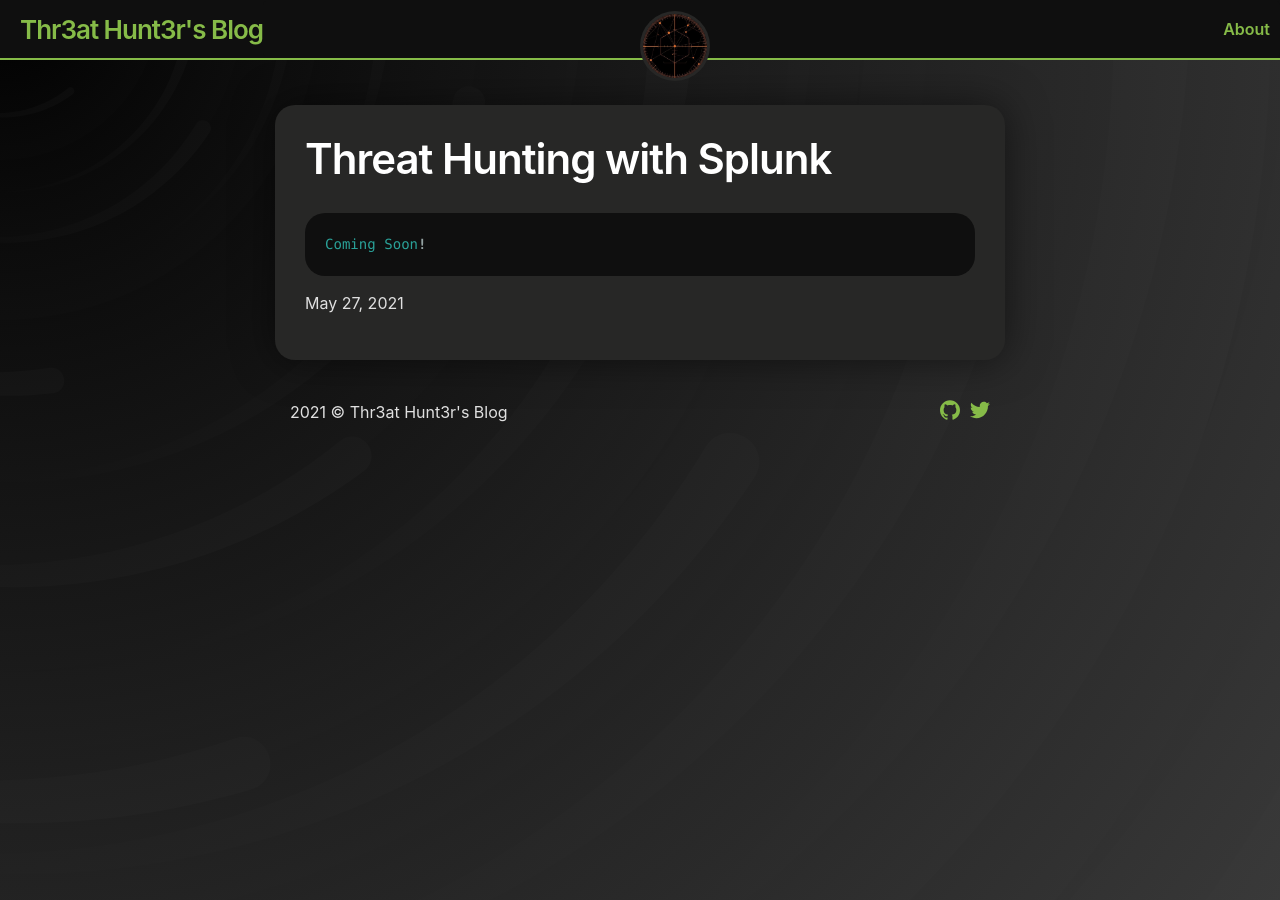
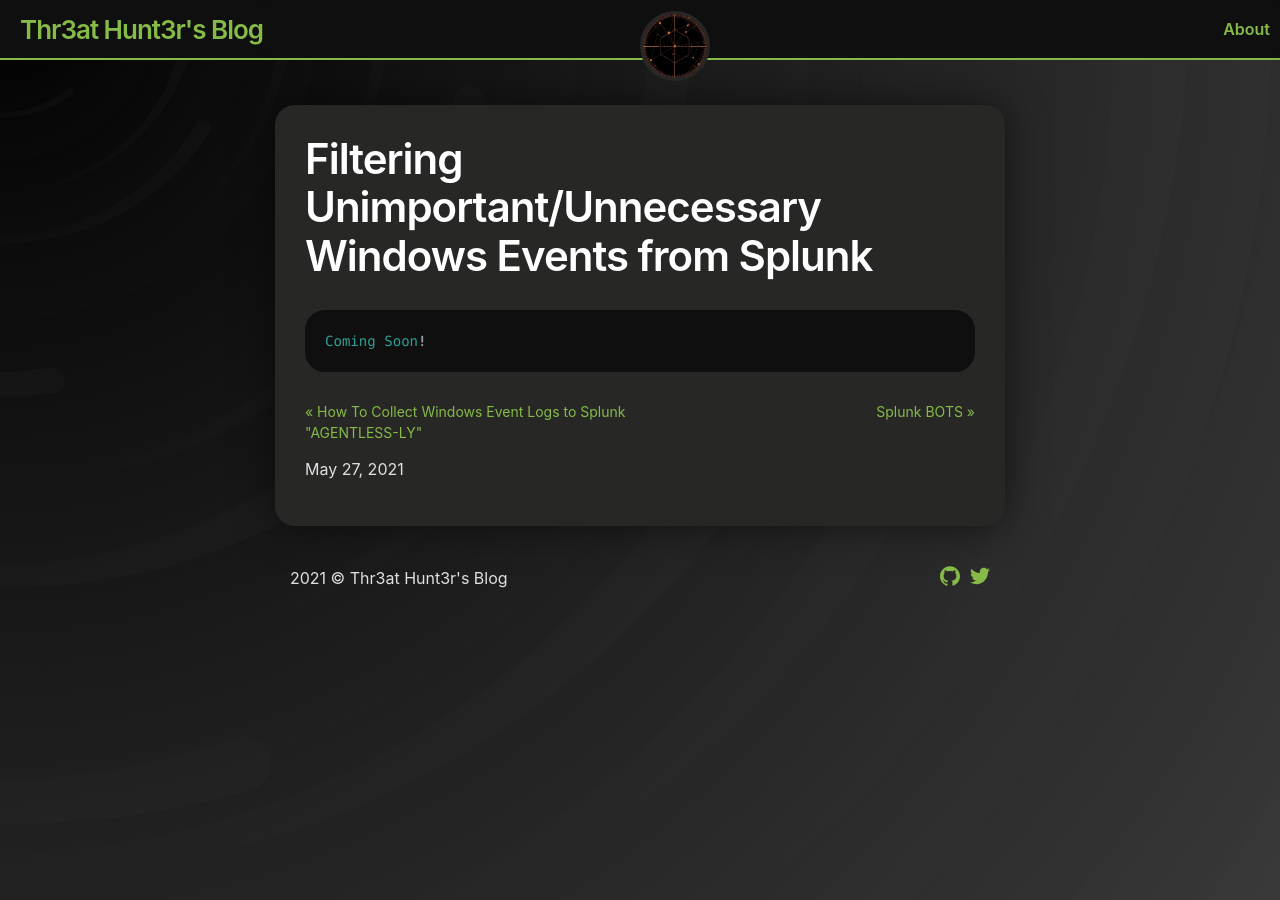
Before and after one commit to thr3athunt3r/thr3athunt3r.github.io, a Jekyll site: the page built from _posts/2021-05-28-splunk-2.markdown, in a window 1280 px wide. Built offline with Jekyll 4.4.1, drawn with Linux system fonts in a browser that asks for light colours.

Commit message:
update post

```diff
--- a/_layouts/post.html
+++ b/_layouts/post.html
@@ -9,6 +9,15 @@ layout: default
 
   <div class="post-content e-content" itemprop="articleBody">
     {{ content }}
+  </div>
+
+  <div class="PageNavigation">
+    {% if page.previous.url %}
+      <a class="prev" href="{{page.previous.url}}">&laquo; {{page.previous.title}}</a>
+    {% endif %}
+    {% if page.next.url %}
+      <a class="next" href="{{page.next.url}}">{{page.next.title}} &raquo;</a>
+    {% endif %}
   </div>
 
   <p class="post-meta">
--- a/_posts/2021-05-28-splunk-2.markdown
+++ b/_posts/2021-05-28-splunk-2.markdown
@@ -1,6 +1,6 @@
 ---
 layout: post
-title:  "Threat Hunting with Splunk"
+title:  "Filtering Unimportant/Unnecessary Windows Events from Splunk"
 date:   2021-05-28 02:00:00 +0800
 categories: splunk
 ---
--- a/_posts/2021-05-28-splunk-4.markdown
+++ b/_posts/2021-05-28-splunk-4.markdown
@@ -1,6 +1,6 @@
 ---
 layout: post
-title:  "Coming Soon"
+title:  "Threat Hunting with Splunk"
 date:   2021-05-28 04:00:00 +0800
 categories: splunk
 ---
--- a/_sass/_layout-post.scss
+++ b/_sass/_layout-post.scss
@@ -70,3 +70,21 @@ article, .comments, .box {
 .page-content {
     margin-top: 80px;
 }
+
+.PageNavigation {
+    font-size: 14px;
+    display: flex;
+    width: auto;
+    overflow: hidden;
+}
+
+.PageNavigation a {
+    display: block;
+    width: 100%;
+    float: left;
+    margin: 1em 0;
+}
+
+.PageNavigation .next {
+    text-align: right;
+}
```
Also changed, not shown: _posts/2021-05-28-splunk-1.markdown (+26 -4 lines).
